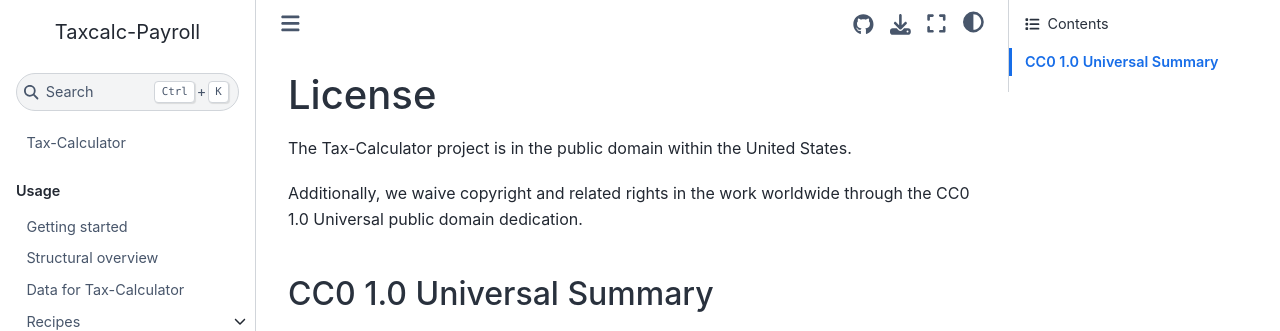
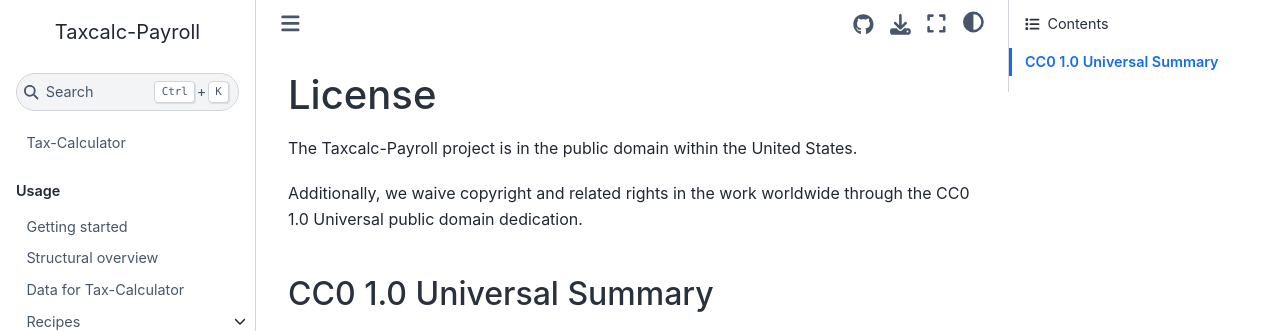
Before and after one commit to bodiyang/Taxcalc-Payroll, a Jupyter Book: the page built from docs/about/license.md, in a window 1280 px wide and 996 px high. Shown: the top 331 px of the window. Built offline with Jupyter Book 1.0.4 settings and Sphinx 7.4.7 and the Sphinx Book theme 1.1.4, drawn with Linux system fonts in a browser that asks for light colours; pages that are not in the unit, such as notebooks, are missing from menus.

Commit message:
Update license.md

```diff
--- a/docs/about/license.md
+++ b/docs/about/license.md
@@ -1,7 +1,7 @@
 License
 =======
 
-The Tax-Calculator project is in the public domain within the United States.
+The Taxcalc-Payroll project is in the public domain within the United States.
 
 Additionally, we waive copyright and related rights in the work worldwide through the CC0 1.0 Universal public domain dedication.
 
```
